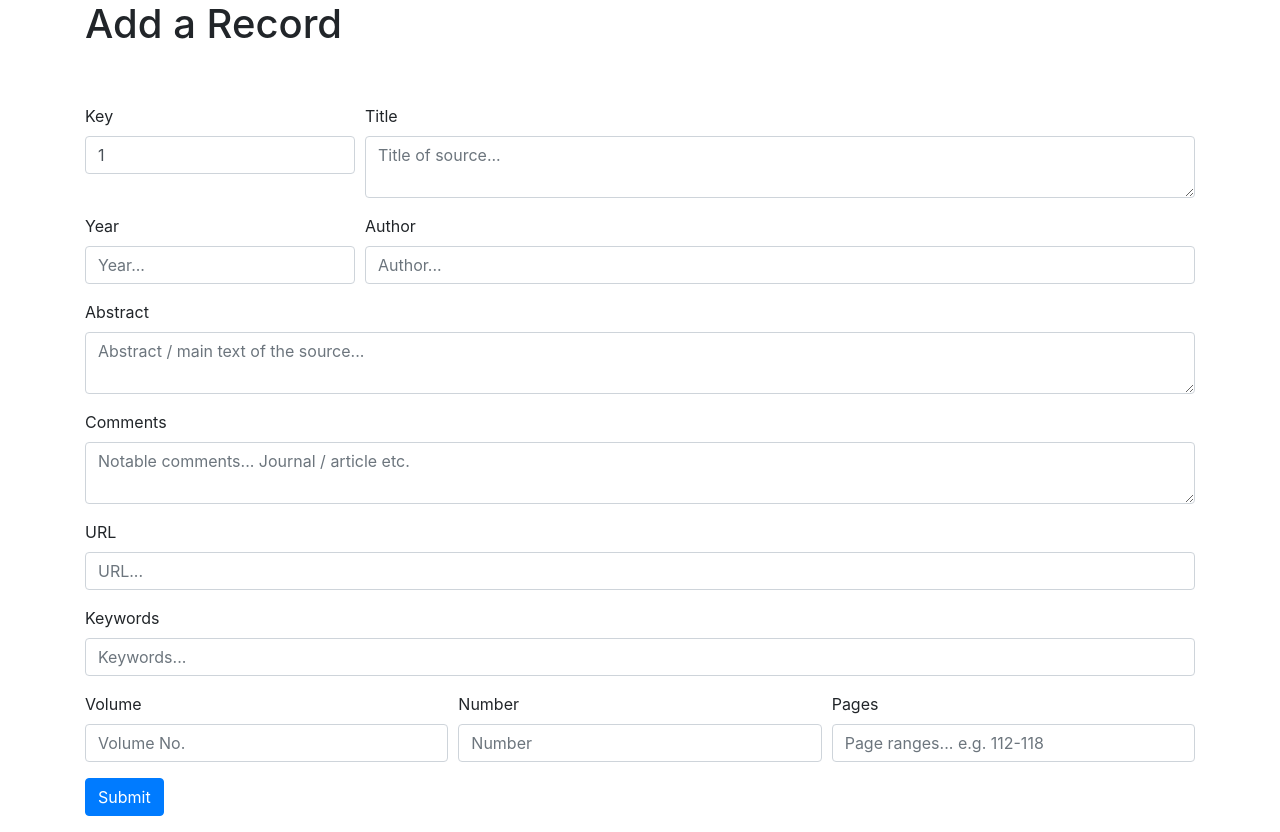
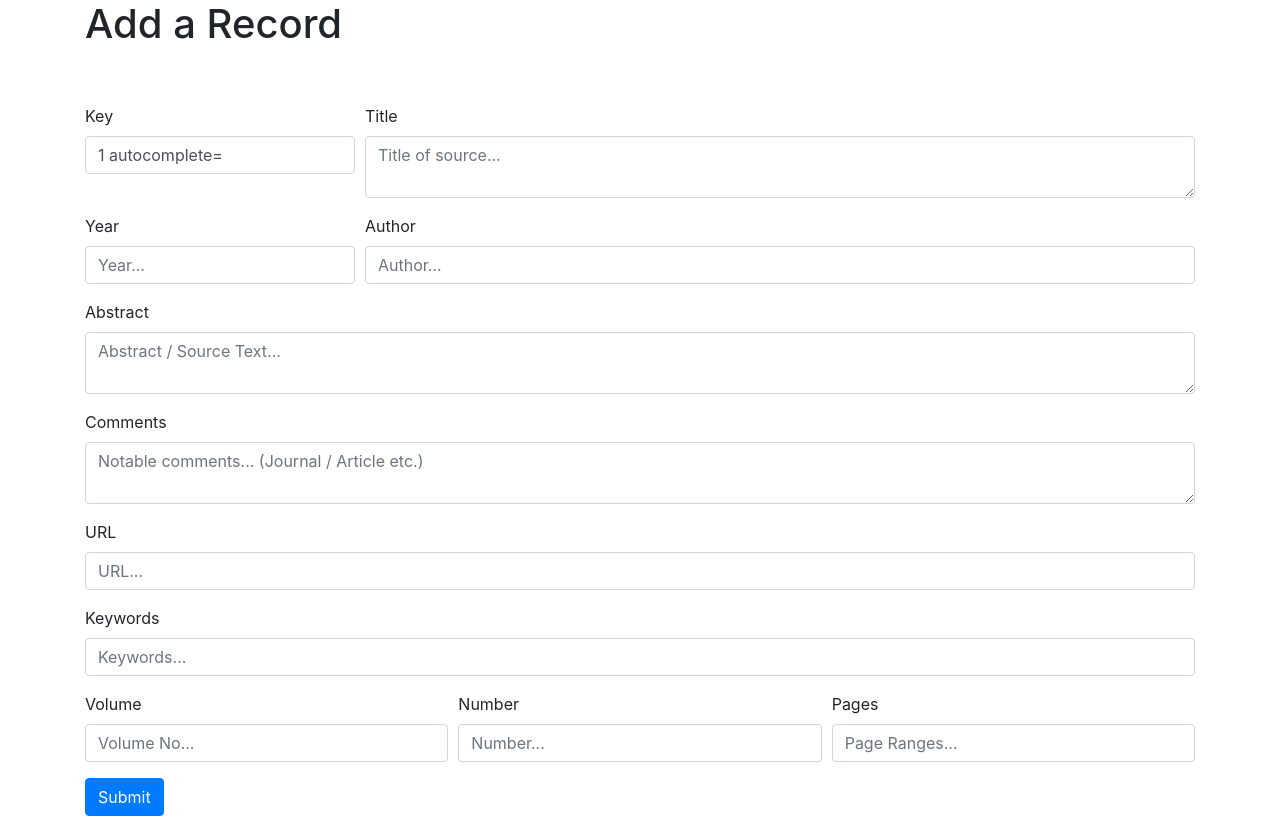
Before and after one commit to WillMatthews/refmanager, a PHP site: page /add.php in a window 1280 px wide. Run offline with PHP 8.4, Linux system fonts and the light colour scheme; data that the repository does not hold is empty.

Commit message:
Update add.php

```diff
--- a/html/add.php
+++ b/html/add.php
@@ -91,7 +91,7 @@ if(isset($_POST['key'])){
   <div class="form-row">
     <div class="form-group col-md-3">
       <label for="inputKey">Key</label>
-      <input type="text" class="form-control" name="key" placeholder="Reference key..." value ="<?php echo $newKey; ?>">
+      <input type="text" class="form-control" name="key" placeholder="Reference Key..." value ="<?php echo $newKey; ?> autocomplete="off"">
     </div>
     <div class="form-group col-md-9">
       <label for="inputTitle">Title</label>
@@ -101,43 +101,43 @@ if(isset($_POST['key'])){
   <div class="form-row">
   <div class="form-group col-md-3">
     <label for="inputYear">Year</label>
-    <input type="text" class="form-control" name="year" placeholder="Year..." >
+    <input type="text" class="form-control" name="year" placeholder="Year..." autocomplete="off">
   </div>
   <div class="form-group col-md-9">
     <label for="inputAuthor">Author</label>
-    <input type="text" class="form-control" name="author" placeholder="Author..." >
+    <input type="text" class="form-control" name="author" placeholder="Author..." autocomplete="off">
   </div>
  </div>
 <div class="form-group">
 	<label for="inputAbstract">Abstract</label>
-	<textarea class="form-control" placeholder="Abstract / main text of the source..." name="abstract"></textarea>
+	<textarea class="form-control" placeholder="Abstract / Source Text..." name="abstract"></textarea>
 
 </div>
 <div class="form-group">
 	<label for="inputComments">Comments</label>
-	<textarea class="form-control" placeholder="Notable comments... Journal / article etc." name="comments"></textarea>
+	<textarea class="form-control" placeholder="Notable comments... (Journal / Article etc.)" name="comments"></textarea>
 
 </div>
 <div class="form-group">
     <label for="inputURL">URL</label>
-    <input type="text" class="form-control" name="url" placeholder="URL...">
+    <input type="text" class="form-control" name="url" placeholder="URL..." autocomplete="off">
 </div>
 <div class="form-group">
     <label for="inputAuthor">Keywords</label>
-    <input type="text" class="form-control" name="keywords" placeholder="Keywords..." >
+    <input type="text" class="form-control" name="keywords" placeholder="Keywords..." autocomplete="off">
 </div>
   <div class="form-row">
     <div class="form-group col-md-4">
       <label for="inputVolume">Volume</label>
-      <input type="text" class="form-control" name="volume" placeholder="Volume No." >
+      <input type="text" class="form-control" name="volume" placeholder="Volume No..." autocomplete="off">
     </div>
     <div class="form-group col-md-4">
       <label for="inputNumber">Number</label>
-      <input type="text" id="inputState" class="form-control" name="number" placeholder="Number">
+      <input type="text" id="inputState" class="form-control" name="number" placeholder="Number..." autocomplete="off">
     </div>
     <div class="form-group col-md-4">
       <label for="inputPages">Pages</label>
-      <input type="text" class="form-control" placeholder="Page ranges... e.g. 112-118" name="pages" >
+      <input type="text" class="form-control" placeholder="Page Ranges..." name="pages" autocomplete="off">
     </div>
   </div>
 
```
